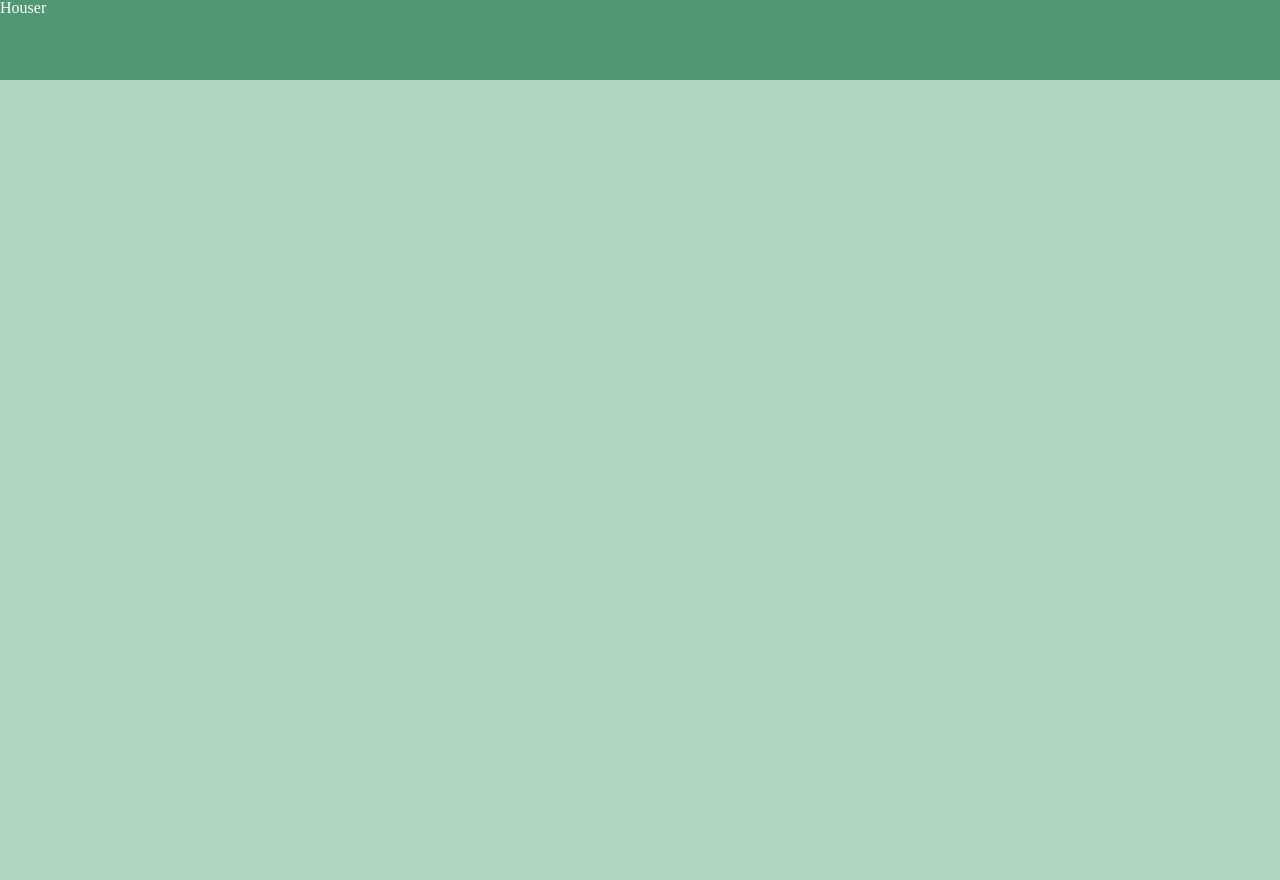
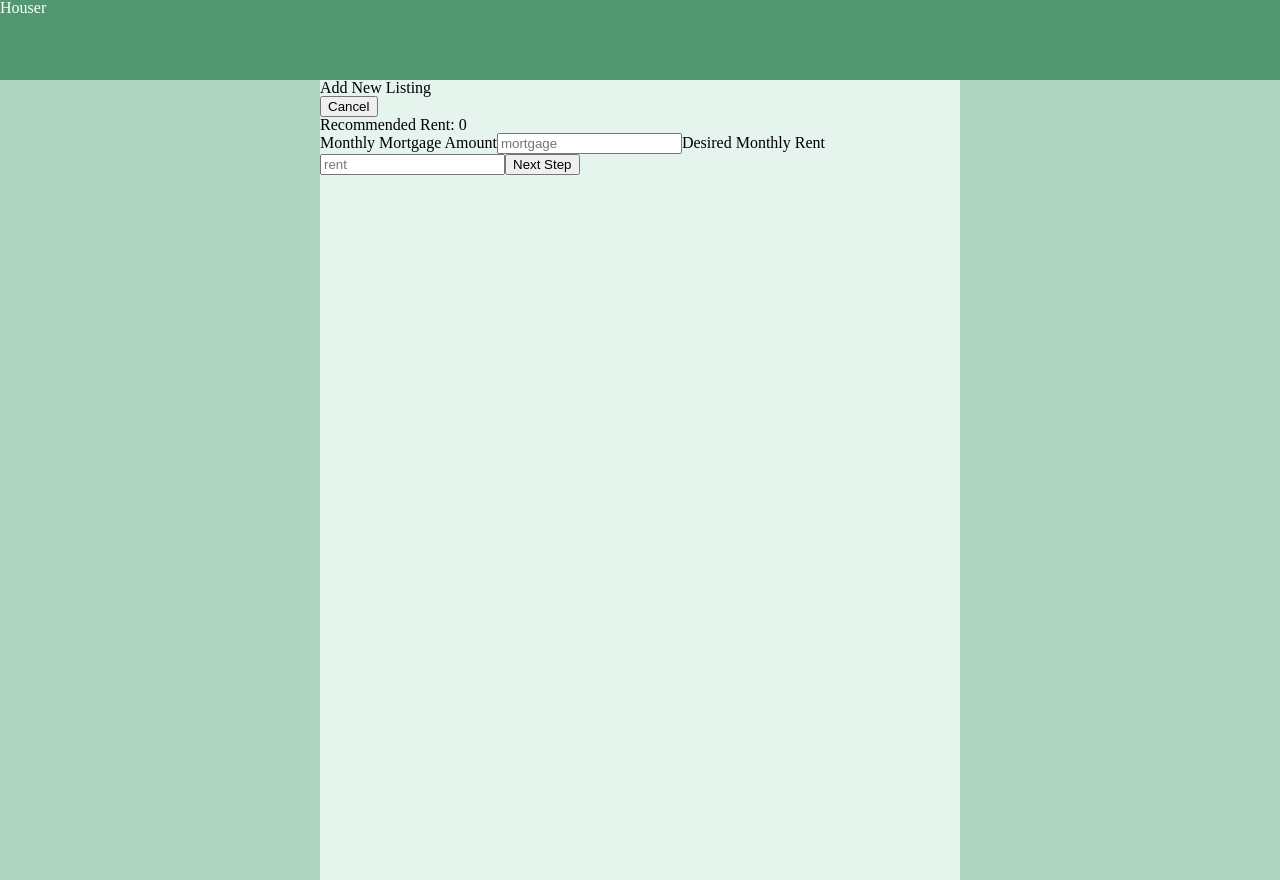
Before and after one commit to jankney2/houser, a React (Create React App) app: page /#/wizard3 in a window 1280 px wide. Before the commit the page ends 800 px from the top, so only its background shows below. Built offline with nearby package versions, Linux system fonts and the light colour scheme.

Commit message:
moving on to CSS

```diff
--- a/package.json
+++ b/package.json
@@ -11,7 +11,8 @@
     "react": "^16.8.6",
     "react-dom": "^16.8.6",
     "react-router-dom": "^5.0.0",
-    "react-scripts": "3.0.0"
+    "react-scripts": "3.0.0",
+    "redux": "^4.0.1"
   },
   "scripts": {
     "start": "react-scripts start",
--- a/src/App.js
+++ b/src/App.js
@@ -4,7 +4,8 @@ import Header from './components/Header';
 import {HashRouter, Switch, Route} from 'react-router-dom'
 import Dashboard from './components/Dashboard';
 import Wizard from './components/Wizard';
-
+import Wizard2 from './components/Wizard2'
+import Wizard3 from './components/Wizard3'
 
 function App() {
   return (
@@ -15,6 +16,10 @@ function App() {
 
         <Route exact path='/' component={Dashboard}/>
         <Route path='/wizard' component={Wizard}/>
+
+        <Route exact path='/wizard2' component={Wizard2}/>
+        <Route exact path='/wizard3' component={Wizard3}/>
+
       </Switch>
 
 
--- a/src/components/Header.jsx
+++ b/src/components/Header.jsx
@@ -1,14 +1,17 @@
-import React, {Component} from 'react'
+import React from 'react'
 
 
+export default function Header(){
+  return <div className="navBar">Houser</div>
+}
 
 
-export default class Header extends Component{
-  render(){
-    return(
-      <div className="navBar">
-        Houser
-      </div>
-    )
-  }
-}
+// export default class Header extends Component{
+//   render(){
+//     return(
+//       <div className="navBar">
+//         Houser
+//       </div>
+//     )
+//   }
+// }
--- a/src/components/House.jsx
+++ b/src/components/House.jsx
@@ -1,4 +1,5 @@
 import React, {Component} from 'react'
+import axios from 'axios'
 
 
 
@@ -8,7 +9,12 @@ export default class House extends Component{
     return(
       <div>
         {/* on click of the button triggers delete */}
-        <button>X</button>
+        <button onClick={()=>{
+          axios.delete(`http://localhost:8877/api/houses/${this.props.deleteId}`).then(()=>{
+            window.location.reload()
+          })
+
+        }}>X</button>
         <img src={this.props.img} alt=""/>
         <h1>Property Name: {this.props.propName}</h1>
         <h1>Property Address: {this.props.address}</h1>
--- a/src/components/Wizard.jsx
+++ b/src/components/Wizard.jsx
@@ -1,11 +1,52 @@
-import React, {Component} from 'react'
-import {Link} from 'react-router-dom'
+import React, { Component } from 'react'
+import { Link } from 'react-router-dom'
+import store, { PROP_NAME_CHANGE, ADDRESS_CHANGE, CITY_CHANGE, STATE_CHANGE, ZIP_CHANGE } from '../store'
+
+
+export default class Wizard extends Component {
+
+  constructor() {
+    super()
+    let reduxState = store.getState()
+
+    this.state = {
+      name: reduxState.name,
+      address: reduxState.address,
+      city: reduxState.city,
+      state: reduxState.state,
+      zip: reduxState.zip,
+      nameInput: '',
+      addressInput: '',
+      cityInput: '',
+      stateInput: '',
+      zipInput: ''
+    }
+  }
+
+
+  componentDidMount() {
+    store.subscribe(() => {
+      const reduxState = store.getState()
+      this.setState(reduxState)
+    })
+
+  }
+
+  changeHandler = (e) => {
+
+    let {name}= e.target
+    console.log(name)
+    this.setState({
+[name]: e.target.value
+    })
 
 
 
-export default class Wizard extends Component{
-  render(){
-    return(
+
+
+  }
+  render() {
+    return (
       <div className="content">
 
         <div>
@@ -16,16 +57,53 @@ export default class Wizard extends Component{
           </Link>
         </div>
 
-      <input name='propertyName' placeholder="property name"/>
-      <input name='address' placeholder="Address"/>
-      <input name='city' placeholder="city"/>
-      <input name='state' placeholder="state"/>
-      <input name='zip' placeholder="zip"/>
+        <input name='nameInput' placeholder="property name" type="text" onChange={(e)=>{
+          this.changeHandler(e)
+          store.dispatch({
+            type:PROP_NAME_CHANGE,
+            payload: this.state.nameInput
+          })
+        }}/>
+
+        <input type='text' name='addressInput' placeholder="Address" onChange={(e)=>{
+          this.changeHandler(e)
+          store.dispatch({
+            type:ADDRESS_CHANGE,
+            payload: this.state.addressInput
+          })
+        }} />
+
+        <input type='text' name='cityInput' placeholder="city" onChange={(e)=>{
+          this.changeHandler(e)
+          store.dispatch({
+            type:CITY_CHANGE,
+            payload: this.state.cityInput
+          })
+        }}
+
+        />
+
+        <input type='text' name='stateInput' placeholder="state" onChange={(e)=>{
+          this.changeHandler(e)
+          store.dispatch({
+            type:STATE_CHANGE,
+            payload: this.state.stateInput
+          })
+        }}/>
+
+        <input type='text' name='zipInput' placeholder="zip" onChange={(e)=>{
+          this.changeHandler(e)
+          store.dispatch({
+            type:ZIP_CHANGE,
+            payload: this.state.zipInput
+          })
+        }}/>
 
 
 
-
+        <Link to='/wizard2'>
           <button>Next Step</button>
+        </Link>
       </div>
     )
   }
--- /dev/null
+++ b/src/components/Wizard2.jsx
@@ -0,0 +1,54 @@
+import React, {Component} from 'react'
+import {Link} from 'react-router-dom'
+import store, { IMG_CHANGE } from '../store'
+
+
+export default class Wizard2 extends Component{
+  constructor(){
+    super()
+    let reduxState= store.getState()
+
+    this.state={
+      img: reduxState.img,
+      imgInput:''
+    }
+  }
+
+  componentDidMount() {
+    store.subscribe(() => {
+      const reduxState = store.getState()
+      this.setState(reduxState)
+    })
+
+  }
+
+  render(){
+    return(
+      <div className="content">
+
+     <div>
+       <h1>Add New Listing</h1>
+
+       <Link to='/'>
+       <button>Cancel</button>
+       </Link>
+     </div>
+
+      <input name='image URL' placeholder="imgURL" onChange={(e)=>{
+        this.setState({
+          imgInput:e.target.value
+        })
+        store.dispatch({
+          type: IMG_CHANGE,
+          payload: this.state.imgInput
+        })
+
+      }}/>
+
+      <Link to="/wizard3">
+      <button>Next Step</button>
+      </Link>
+      </div>
+    )
+  }
+}
--- /dev/null
+++ b/src/components/Wizard3.jsx
@@ -0,0 +1,92 @@
+import React, {Component} from 'react'
+import {Link} from 'react-router-dom'
+import axios from 'axios'
+import store, {RENT_CHANGE, MORTGAGE_CHANGE} from '../store'
+
+
+export default class Wizard3 extends Component{
+
+  // postReq: (obj) => {
+  //   axios.post()
+  // }
+constructor() {
+  super()
+  let reduxState= store.getState()
+  this.state= {
+    rentInput:'',
+    mortgageInput:'',
+    rent: reduxState.rent,
+    mortgage: reduxState.mortgage
+  }
+}
+
+componentDidMount() {
+  store.subscribe(() => {
+    const reduxState = store.getState()
+    this.setState(reduxState)
+  })
+
+}
+
+changeHandler = (e) => {
+
+  let {name}= e.target
+  console.log(name)
+  this.setState({
+[name]: +e.target.value
+  })
+}
+
+  render(){
+    return(
+      <div className="content">
+
+     <div>
+       <h1>Add New Listing</h1>
+
+       <Link to='/'>
+       <button>Cancel</button>
+       </Link>
+     </div>
+      <h1>Recommended Rent: {this.state.mortgageInput *1.25} </h1>
+      Monthly Mortgage Amount
+
+
+      <input name='mortgageInput' type="number" placeholder="mortgage" onChange={(e)=>{
+        this.changeHandler(e)
+        store.dispatch({
+          type:MORTGAGE_CHANGE,
+          payload:this.state.mortgageInput
+        })
+      }}/>
+
+
+      Desired Monthly Rent
+      <input name='rentInput' type="number" placeholder="rent" onChange={(e)=>{
+        this.changeHandler(e)
+        store.dispatch({
+          type:RENT_CHANGE,
+          payload:this.state.rentInput
+        })
+      }}/>
+
+
+
+{/* does post request on click */}
+      <button onClick={()=>{
+        let reduxState=store.getState()
+
+        axios.post('http://localhost:8877/api/houses', reduxState).then(()=>{
+          this.setState({
+            rentInput:0,
+            mortgageInput:0
+          })
+        })
+
+
+
+      }}>Next Step</button>
+      </div>
+    )
+  }
+}
--- /dev/null
+++ b/src/store.js
@@ -0,0 +1,70 @@
+import {createStore} from 'redux'
+
+let initialState= {
+  name:'',
+  address:'did it work',
+  city: '',
+  state: '',
+  zip: 0,
+  img: '' ,
+  mortgage: 0,
+  rent:0,
+
+
+
+}
+
+
+//
+
+export const PROP_NAME_CHANGE= 'PROP_NAME_CHANGE'
+export const ADDRESS_CHANGE= 'ADDRESS_CHANGE'
+export const CITY_CHANGE= 'CITY_CHANGE'
+export const STATE_CHANGE= 'STATE_CHANGE'
+export const ZIP_CHANGE= 'ZIP_CHANGE'
+export const IMG_CHANGE= 'IMG_CHANGE'
+export const MORTGAGE_CHANGE= 'MORTGAGE_CHANGE'
+export const RENT_CHANGE= 'RENT_CHANGE'
+
+
+function reducer(state=initialState, action){
+  let {type, payload}=action
+
+  switch(type){
+
+case PROP_NAME_CHANGE:
+return  {...state, name:payload }
+
+case ADDRESS_CHANGE:
+return {...state, address:payload}
+
+case CITY_CHANGE:
+return {...state, city:payload}
+
+case STATE_CHANGE:
+return {...state, state:payload}
+
+case ZIP_CHANGE:
+return {...state, zip:payload}
+
+case RENT_CHANGE:
+return {...state, rent:payload}
+
+case IMG_CHANGE:
+return {...state, img:payload}
+
+case MORTGAGE_CHANGE:
+return {...state, mortgage:payload}
+
+
+
+
+ default:
+    return state
+  }
+}
+
+
+
+
+export default createStore(reducer)
```
Also changed, not shown: 1 other file (tests, documents, lock files or other folders). Lines whose indentation alone changed are shown as unchanged.
